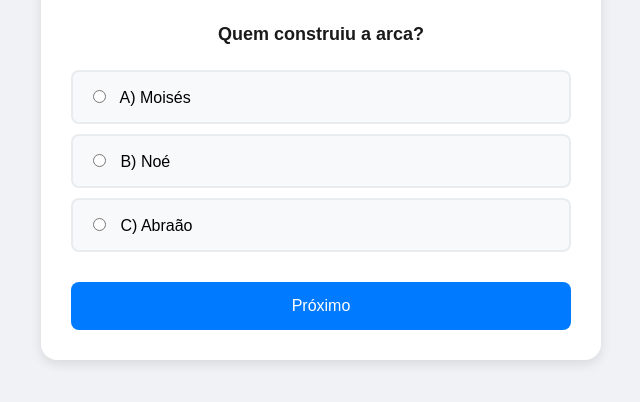
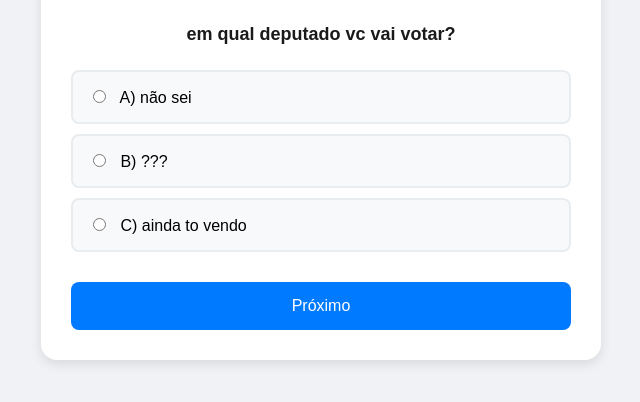
Before and after one commit to manuelduarte0/V-deos-criativos, a plain HTML site: page index.html in a window 1280 px wide. Shown: the part 278-680 px from the top of the page, without its empty margins (319-959 px from the left). Drawn offline with Linux system fonts and the light colour scheme.

Commit message:
Update quiz questions and alternatives in index.html

```diff
--- a/index.html
+++ b/index.html
@@ -120,8 +120,8 @@
         // 1. EDITE SUAS PERGUNTAS AQUI
         const perguntas = [
             {
-                pergunta: "Quem construiu a arca?",
-                alternativas: ["A) Moisés", "B) Noé", "C) Abraão"],
+                pergunta: "em qual deputado vc vai votar?",
+                alternativas: ["A) não sei", "B) ???", "C) ainda to vendo"],
                 video: "video-noe.mp4" // vídeo pra essa pergunta
             },
             {
```
